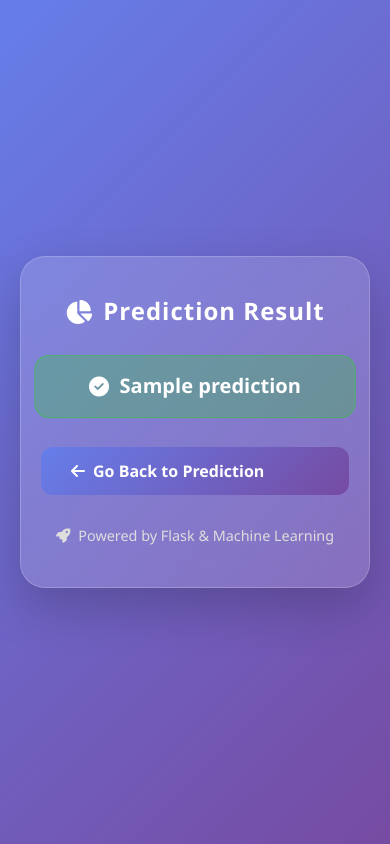
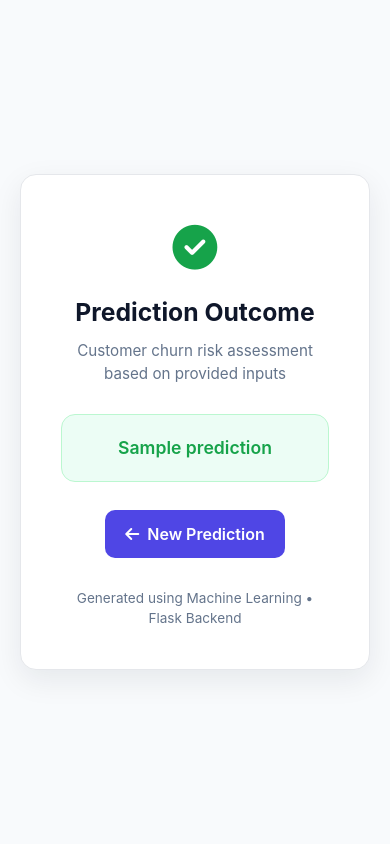
Before and after one commit to ayaz1017/Bank-Customer-Churn-Prediction, a Flask app: template templates/result.html in a window 390 px wide. Run offline with Flask 3, Linux system fonts and the light colour scheme; the template is opened without the code that fills it: most values are stand-ins (such as "Sample title", 1, 10 or a date in 2020).

Commit message:
Revamp prediction result page layout and styles
Updated the HTML structure and styles for the prediction result page, enhancing the visual design and responsiveness.

```diff
--- a/templates/result.html
+++ b/templates/result.html
@@ -1,137 +1,142 @@
 <!DOCTYPE html>
 <html lang="en">
 <head>
-    <meta charset="UTF-8">
-    <title>Prediction Result</title>
-    <meta name="viewport" content="width=device-width, initial-scale=1.0">
-    <link href="https://cdn.jsdelivr.net/npm/bootstrap@5.3.2/dist/css/bootstrap.min.css" rel="stylesheet">
-    <link href="https://cdnjs.cloudflare.com/ajax/libs/font-awesome/6.4.0/css/all.min.css" rel="stylesheet">
-    <link href="https://cdnjs.cloudflare.com/ajax/libs/animate.css/4.1.1/animate.min.css" rel="stylesheet"/>
+  <meta charset="UTF-8" />
+  <title>Churn Prediction Result | Banking Analytics</title>
+  <meta name="viewport" content="width=device-width, initial-scale=1" />
+
+
+  <link href="https://cdn.jsdelivr.net/npm/bootstrap@5.3.2/dist/css/bootstrap.min.css" rel="stylesheet" />
+
+  <link href="https://cdnjs.cloudflare.com/ajax/libs/font-awesome/6.4.0/css/all.min.css" rel="stylesheet" />
+
   <style>
+    :root {
+      --primary: #4f46e5;
+      --success: #16a34a;
+      --danger: #dc2626;
+      --muted: #64748b;
+      --border: #e5e7eb;
+      --bg: #f8fafc;
+    }
+
     body {
-            background: linear-gradient(135deg, #667eea, #764ba2);
-            font-family: 'Segoe UI', Tahoma, Geneva, Verdana, sans-serif;
+      background: var(--bg);
+      font-family: Inter, "Segoe UI", system-ui, sans-serif;
+      color: #0f172a;
       min-height: 100vh;
-            display: flex;
-            justify-content: center;
-            align-items: center;
-            padding: 20px;
-            margin: 0;
-        }
-        .card {
-            padding: 50px 40px;
-            border-radius: 25px;
-            background: rgba(255, 255, 255, 0.15);
-            backdrop-filter: blur(20px);
-            box-shadow: 0 20px 50px rgba(0,0,0,0.2);
-            width: 100%;
-            max-width: 500px;
-            text-align: center;
-            animation: fadeInUp 1s ease;
-            color: #fff;
-            border: 1px solid rgba(255, 255, 255, 0.2);
-        }
-        h2 {
-            margin-bottom: 30px;
-            font-weight: 700;
-            letter-spacing: 1px;
       display: flex;
       align-items: center;
       justify-content: center;
-            gap: 10px;
+      padding: 20px;
     }
-        .prediction {
-            font-size: 1.4rem;
-            font-weight: bold;
-            margin-bottom: 30px;
+
+    .result-card {
+      background: #ffffff;
+      border: 1px solid var(--border);
+      border-radius: 16px;
+      box-shadow: 0 10px 30px rgba(15, 23, 42, 0.08);
+      max-width: 520px;
+      width: 100%;
+      padding: 40px;
+      text-align: center;
+    }
+
+    .result-icon {
+      font-size: 2.8rem;
+      margin-bottom: 16px;
+    }
+
+    .result-icon.success { color: var(--success); }
+    .result-icon.danger { color: var(--danger); }
+
+    h2 {
+      font-weight: 700;
+      margin-bottom: 12px;
+    }
+
+    .subtitle {
+      color: var(--muted);
+      font-size: 0.95rem;
+      margin-bottom: 28px;
+    }
+
+    .result-box {
+      border-radius: 14px;
       padding: 20px;
-            border-radius: 15px;
-            background: rgba(255, 255, 255, 0.2);
-            color: #fff;
-            display: flex;
-            align-items: center;
-            justify-content: center;
-            gap: 10px;
-            animation: pulse 2s infinite;
+      margin-bottom: 28px;
+      font-weight: 600;
+      font-size: 1.1rem;
     }
-        .prediction.churn {
-            background: rgba(255, 99, 71, 0.3);
-            border: 1px solid rgba(255, 99, 71, 0.5);
+
+    .result-box.success {
+      background: #ecfdf5;
+      border: 1px solid #bbf7d0;
+      color: var(--success);
     }
-        .prediction.no-churn {
-            background: rgba(50, 205, 50, 0.3);
-            border: 1px solid rgba(50, 205, 50, 0.5);
+
+    .result-box.danger {
+      background: #fef2f2;
+      border: 1px solid #fecaca;
+      color: var(--danger);
     }
-        .btn {
+
+    .btn-primary {
+      background: var(--primary);
       border: none;
-            background: linear-gradient(135deg, #667eea, #764ba2);
-            color: #fff;
+      border-radius: 10px;
+      padding: 12px 20px;
       font-weight: 600;
-            padding: 12px 30px;
-            border-radius: 12px;
-            transition: 0.3s ease;
-            text-decoration: none;
-            display: inline-flex;
-            align-items: center;
-            gap: 8px;
     }
-        .btn:hover {
-            transform: translateY(-3px);
-            box-shadow: 0 8px 20px rgba(0,0,0,0.3);
-            color: #fff;
+
+    .btn-primary:hover {
+      background: #4338ca;
     }
-        .btn:active {
-            transform: translateY(0);
-        }
-        .footer-text {
-            text-align: center;
+
+    .footer-note {
       margin-top: 30px;
-            font-size: 0.9rem;
-            color: #ddd;
-            display: flex;
-            align-items: center;
-            justify-content: center;
-            gap: 8px;
-        }
-        @keyframes fadeInUp {
-            0% { opacity: 0; transform: translateY(20px); }
-            100% { opacity: 1; transform: translateY(0); }
-        }
-        @keyframes pulse {
-            0% { transform: scale(1); }
-            50% { transform: scale(1.05); }
-            100% { transform: scale(1); }
-        }
-        @media (max-width: 576px) {
-            .card {
-                padding: 40px 20px;
-                max-width: 100%;
-            }
-            h2 {
-                font-size: 1.5rem;
-            }
-            .prediction {
-                font-size: 1.2rem;
-                padding: 15px;
-            }
+      font-size: 0.85rem;
+      color: var(--muted);
     }
   </style>
 </head>
+
 <body>
-    <div class="card animate__animated animate__fadeInUp">
-        <h2><i class="fas fa-chart-pie"></i> Prediction Result</h2>
-        <div class="prediction {% if 'will churn' in prediction.lower() %}churn{% else %}no-churn{% endif %}">
+
+  <div class="result-card">
+
     {% if 'will churn' in prediction.lower() %}
-                <i class="fas fa-exclamation-triangle"></i>
+      <div class="result-icon danger">
+        <i class="fa-solid fa-triangle-exclamation"></i>
+      </div>
     {% else %}
-                <i class="fas fa-check-circle"></i>
+      <div class="result-icon success">
+        <i class="fa-solid fa-circle-check"></i>
+      </div>
     {% endif %}
+
+    <h2>Prediction Outcome</h2>
+    <p class="subtitle">Customer churn risk assessment based on provided inputs</p>
+
+    {% if 'will churn' in prediction.lower() %}
+      <div class="result-box danger">
         {{ prediction }}
       </div>
-        <a href="/" class="btn"><i class="fas fa-arrow-left"></i> Go Back to Prediction</a>
-        <div class="footer-text">
-            <i class="fas fa-rocket"></i> Powered by Flask & Machine Learning
+    {% else %}
+      <div class="result-box success">
+        {{ prediction }}
       </div>
+    {% endif %}
+
+    <a href="/" class="btn btn-primary">
+      <i class="fa-solid fa-arrow-left me-2"></i>New Prediction
+    </a>
+
+    <div class="footer-note">
+      Generated using Machine Learning • Flask Backend
     </div>
+
+  </div>
+
 </body>
 </html>
```
Lines whose indentation alone changed are shown as unchanged.
